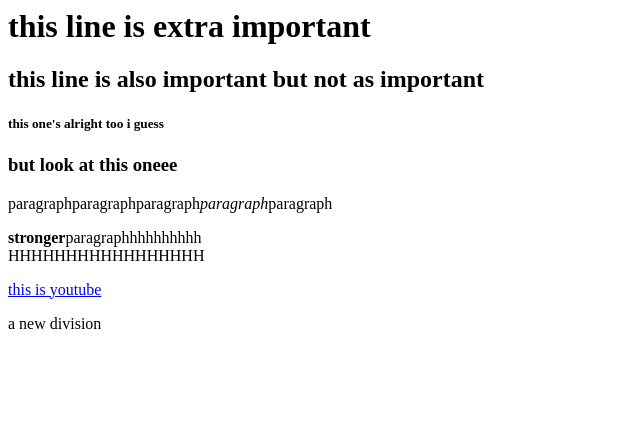
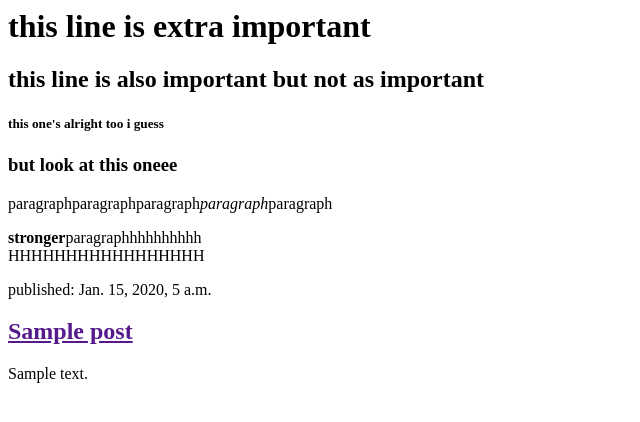
Before and after one commit to kateeisert/my-first-blog, a Django app: template blog/templates/blog/post_list.html in a window 1280 px wide. Shown: the top 422 px of the page, without its empty margins (0-640 px from the left). Run offline with Django 3.2, Linux system fonts and the light colour scheme; the template is opened without the code that fills it: values that come from a table or form of the project are taken from there, others are empty; tables that the repository leaves empty hold one stand-in row (values such as "Sample post"); parts of the project's set-up code (start-up, migrations or seed data) failed here and were passed over.

Commit message:
modified templates to display posts from database

```diff
--- a/blog/templates/blog/post_list.html
+++ b/blog/templates/blog/post_list.html
@@ -9,9 +9,12 @@
     <h3>but look at this oneee</h3>
     <p>paragraphparagraphparagraph<em>paragraph</em>paragraph</p>
     <p><strong>stronger</strong>paragraphhhhhhhhhh<br>HHHHHHHHHHHHHHHHH</p>
-    <a href="http://youtube.com">this is youtube</a>
-    <div>
-      <p> a new division</p>
-    </div>
+    {%for post in posts %}
+      <div>
+        <p>published: {{post.published_date}}</p>
+        <h2><a href="">{{post.title}}</a></h2>
+        <p>{{post.text|linebreaksbr}}</p>
+      </div>
+    {% endfor %}
   </body>
 </html>
--- a/blog/views.py
+++ b/blog/views.py
@@ -1,8 +1,10 @@
 # -*- coding: utf-8 -*-
 from __future__ import unicode_literals
-
 from django.shortcuts import render
+from django.utils import timezone
+from .models import Post
 
 def post_list(request):
-    return render(request, 'blog/post_list.html', {})
+    posts = Post.objects.filter(published_date__lte=timezone.now()).order_by('published_date')
+    return render(request, 'blog/post_list.html', {'posts':posts})
 # Create your views here.
```
